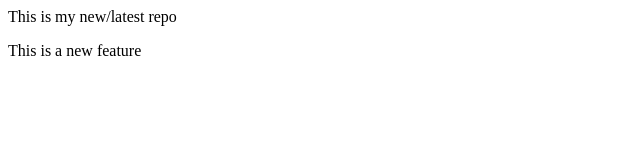
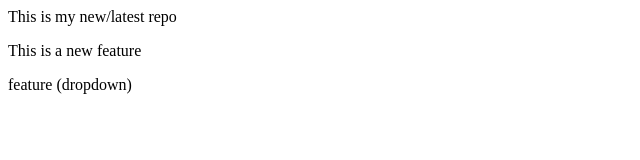
Before and after one commit to Arihant-3/Local, a plain HTML site: page index.html in a window 1280 px wide. Shown: the whole page, without its empty margins (0-640 px from the left). Drawn offline with Linux system fonts and the light colour scheme.

Commit message:
Add dropdown

```diff
--- a/index.html
+++ b/index.html
@@ -4,3 +4,6 @@
 <p>
     This is a new feature
 </p>
+<p>
+    feature (dropdown)
+</p>
```
